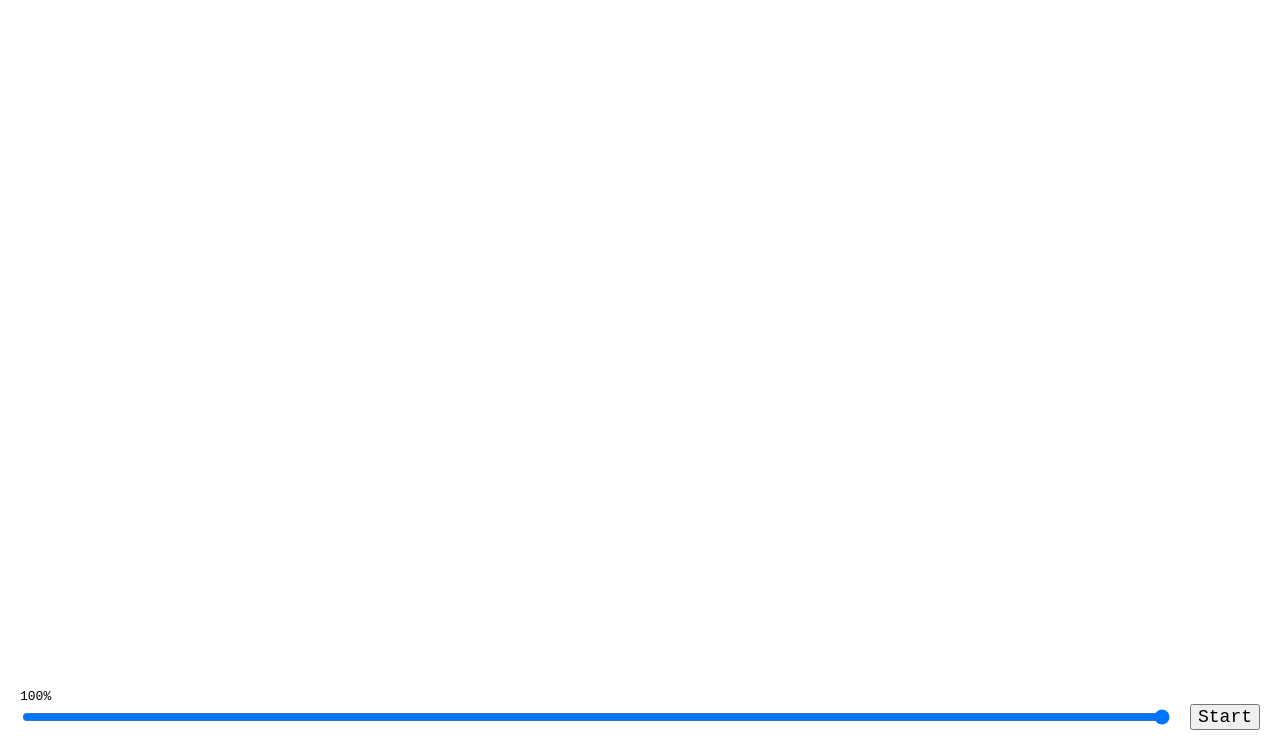
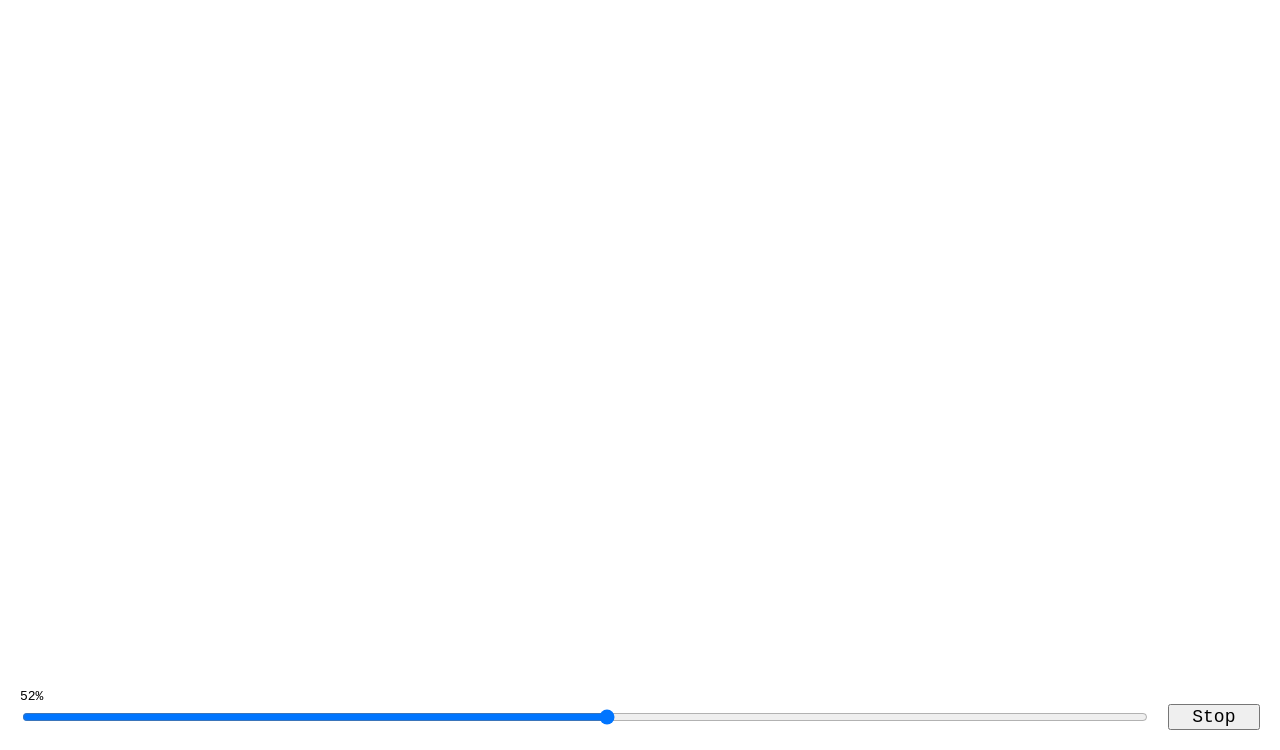
Before and after one commit to Drozerah/Resizer.js, a plain HTML site: page index.html in a window 1280 px wide. Both pictures are taken after a click on the button "Start". Shown: the part 50-800 px from the top of the page. Drawn offline with Linux system fonts and the light colour scheme.

Commit message:
feat: working with events and time
- add object to constructor:
	- _interval to bring interval timer settings
- create methods:
	- startInterval(value) add a setInterval() timer to increment
	_input value
	- stopInterval() to clear any running timer
- events:
	- onClick(elm) now toggle the timer to start or stop according
	to external boolean
	- inputEvent(elm) now stop the timer if allready running
- fix: CSS button width
- docs: add comments for better code readability

```diff
--- a/app.js
+++ b/app.js
@@ -9,10 +9,16 @@ class Resizer {
 
     constructor(){
 
+        /**
+        * DOM elements bindings
+        */
         this._wrapper = document.getElementById('resizer-wrapper')
+        this._output = document.querySelector('#resizer output')
         this._input = document.querySelector('#resizer input[type="range"]')
-        this._output = document.querySelector('#resizer output')
         this._button = document.querySelector('#resizer button')
+        /**
+        * Proxy instanciation
+        */
         this._proxy = new Proxy(this._input, {
 
             set: (target, prop, value) => {
@@ -21,32 +27,87 @@ class Resizer {
 
                 this.output(value) // update _output
 
+                console.log(`value: ${value}`) // #DEBUG
+
                 return true
             }
         })
+        /**
+        * Timer interval
+        */
+        this._interval = {
+            handler: undefined,
+            isRunning: false,
+            step: 1,
+            duration: 1000 // ms
+        }
+    }
+
+    output(value){this._output.innerHTML = `${value}%`}
+
+    proxy(value){this._proxy.valueAsNumber = value} // update _input value definition
+
+    inputEvent(elm){
+
+        elm.addEventListener('input', e => {
+
+            // stop interval if running
+            if (this._interval.isRunning) {
+
+                this.stopInterval() // clear Interval
+
+            }
+
+            this.proxy(e.target.valueAsNumber) // update _input value through proxy
+
+        }, false)
+    }
+
+    onClick(elm){
+
+        elm.addEventListener('click', () => {
+
+
+            if (!this._interval.isRunning) {
+
+                this.startInterval(this._input.valueAsNumber) // set Interval
+
+            } else {
+
+                this.stopInterval() // clear Interval
+
+            }
+
+        }, false)
+    }
+
+    startInterval(value){
+
+        this._interval.isRunning = true // update isRunning boolean
+        this._button.innerHTML = `Stop` // update button text
+        this._interval.handler = setInterval(() => { // set Interval
+
+            value = value + this._interval.step
+
+            this.proxy(value) // update _input value through proxy
+
+        }, this._interval.duration)
 
     }
 
-    output(value){
-        this._output.innerHTML = `${value}%`
-    }
+    stopInterval(){
 
-    proxy(value){
-        this._proxy.valueAsNumber = value
-    }
+        this._interval.isRunning = false // update isRunning boolean
+        this._button.innerHTML = `Start` // update button text
+        clearInterval(this._interval.handler) // clear Interval
 
-    inputEvent(elm){
-        elm.addEventListener('input', e => this.proxy(e.target.valueAsNumber), false)
-    }
-
-    onClick(elm){
-        elm.addEventListener('click', () => this.proxy(100), false)
     }
 
     init(){
+
         this.output(this._input.value) // update _output by default
-        this.inputEvent(this._input)
-        this.onClick(this._button)
+        this.inputEvent(this._input) // initialize 'input' event listener
+        this.onClick(this._button)  //  initialize 'click' event listener
         return true
     }
 }
--- a/main.scss
+++ b/main.scss
@@ -36,6 +36,8 @@ body{
             button{
                 font-family: inherit;
                 font-size: 18px;
+                text-align: center;
+                width: 100px;
             }
 
         }
```
Also changed, not shown: src/css/main.css, 1 other file.
